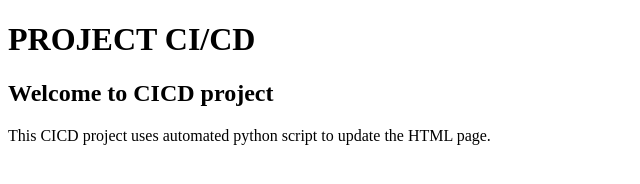
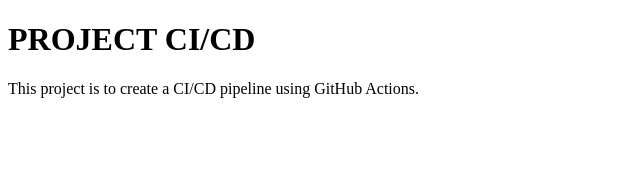
Before and after one commit to TeamKanyarasi/CICD_Project, a plain HTML site: page index.html in a window 1280 px wide. Shown: the whole page, without its empty margins (0-640 px from the left). Drawn offline with Linux system fonts and the light colour scheme.

Commit message:
Update index.html

```diff
--- a/index.html
+++ b/index.html
@@ -3,8 +3,7 @@
     <title>PROJECT X</title>
     <body>
         <h1>PROJECT CI/CD</h1>
-        <h2>Welcome to CICD project</h2>
-        <p>This CICD project uses automated python script to update the HTML page.</p>
+        <p>This project is to create a CI/CD pipeline using GitHub Actions.</p>
     </body>
 
 </html>
```
